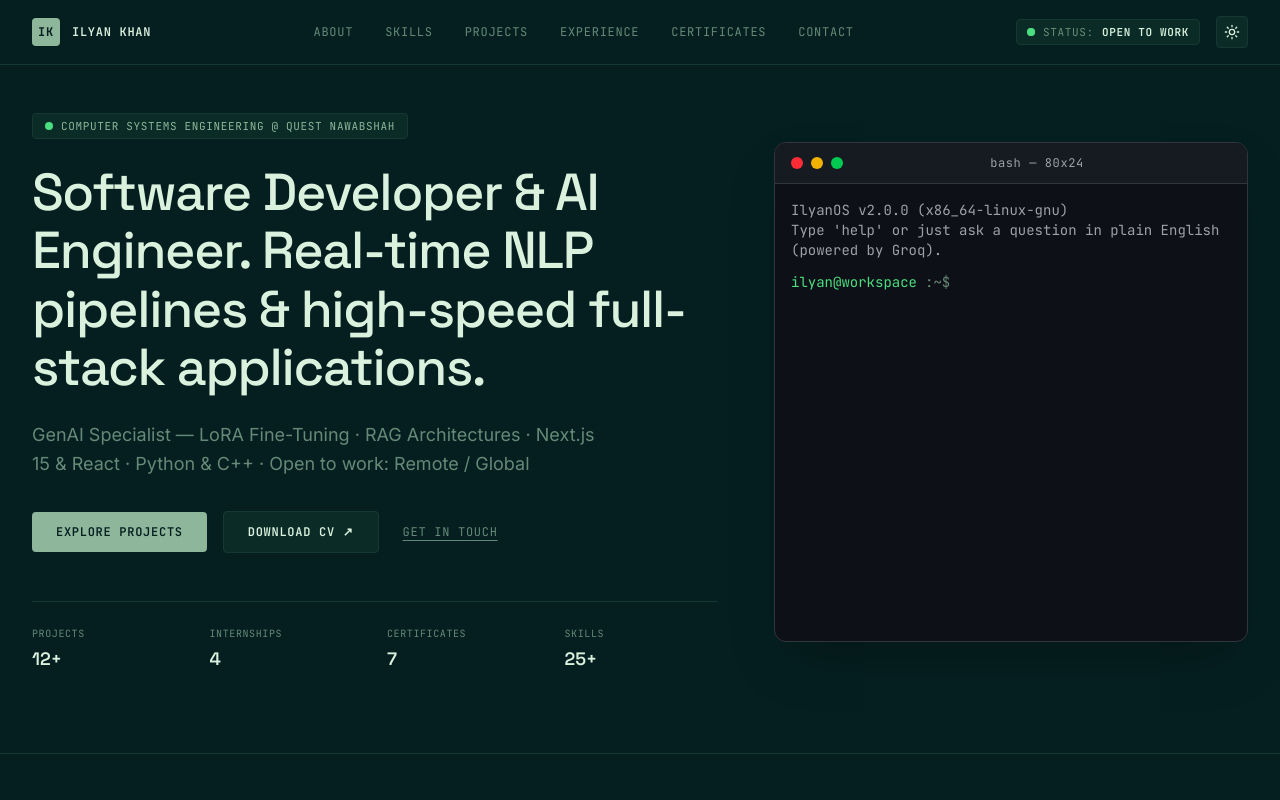
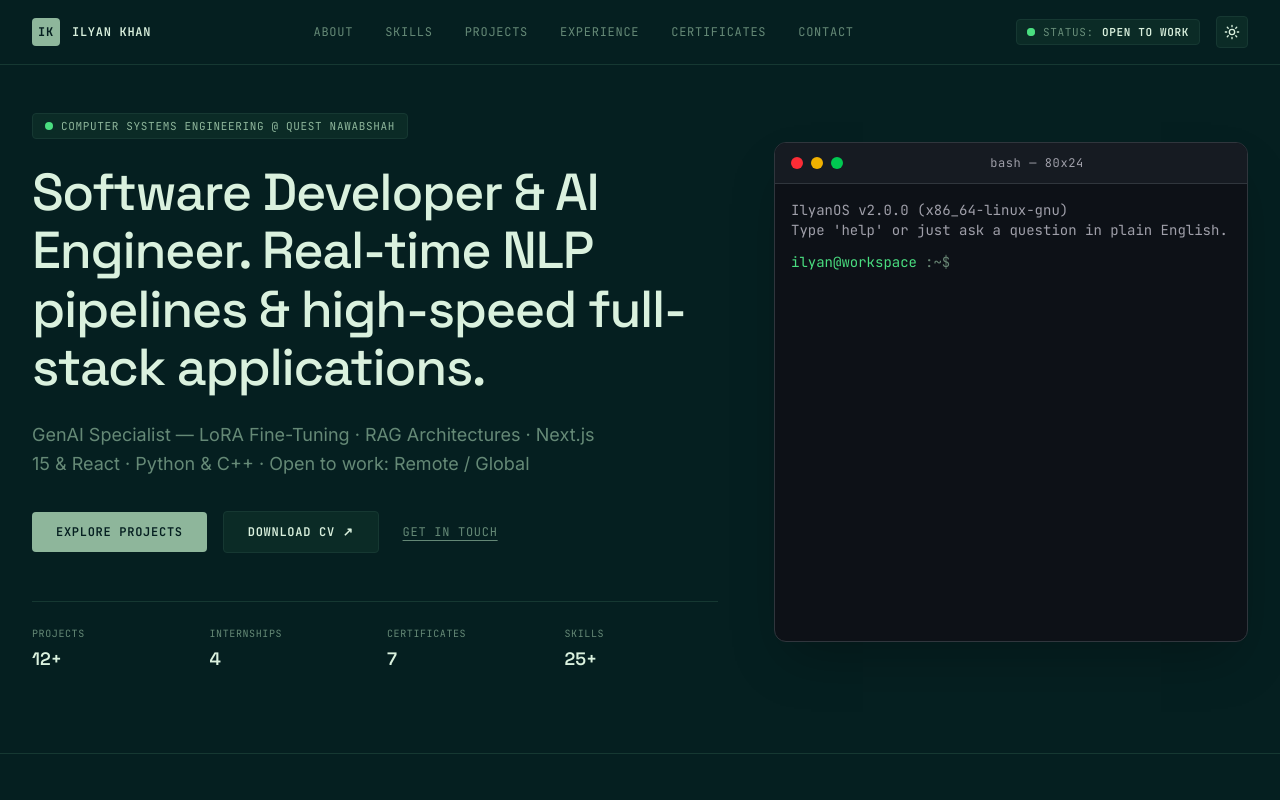
Before and after one commit to Ilyan321/portfolio-v2, a Next.js app: page / in a window 1280 px wide. Shown: the top 800 px of the page. Built offline with nearby package versions, Linux system fonts and the light colour scheme; no server answers; the database is empty.

Commit message:
refactor(terminal): remove powered by Groq note from terminal welcome text

```diff
--- a/components/InteractiveTerminal.tsx
+++ b/components/InteractiveTerminal.tsx
@@ -25,7 +25,7 @@ export default function InteractiveTerminal() {
         <div className="text-zinc-400 mb-2">
           IlyanOS v2.0.0 (x86_64-linux-gnu)
           <br />
-          Type 'help' or just ask a question in plain English (powered by Groq).
+          Type &apos;help&apos; or just ask a question in plain English.
         </div>
       ),
     },
```
